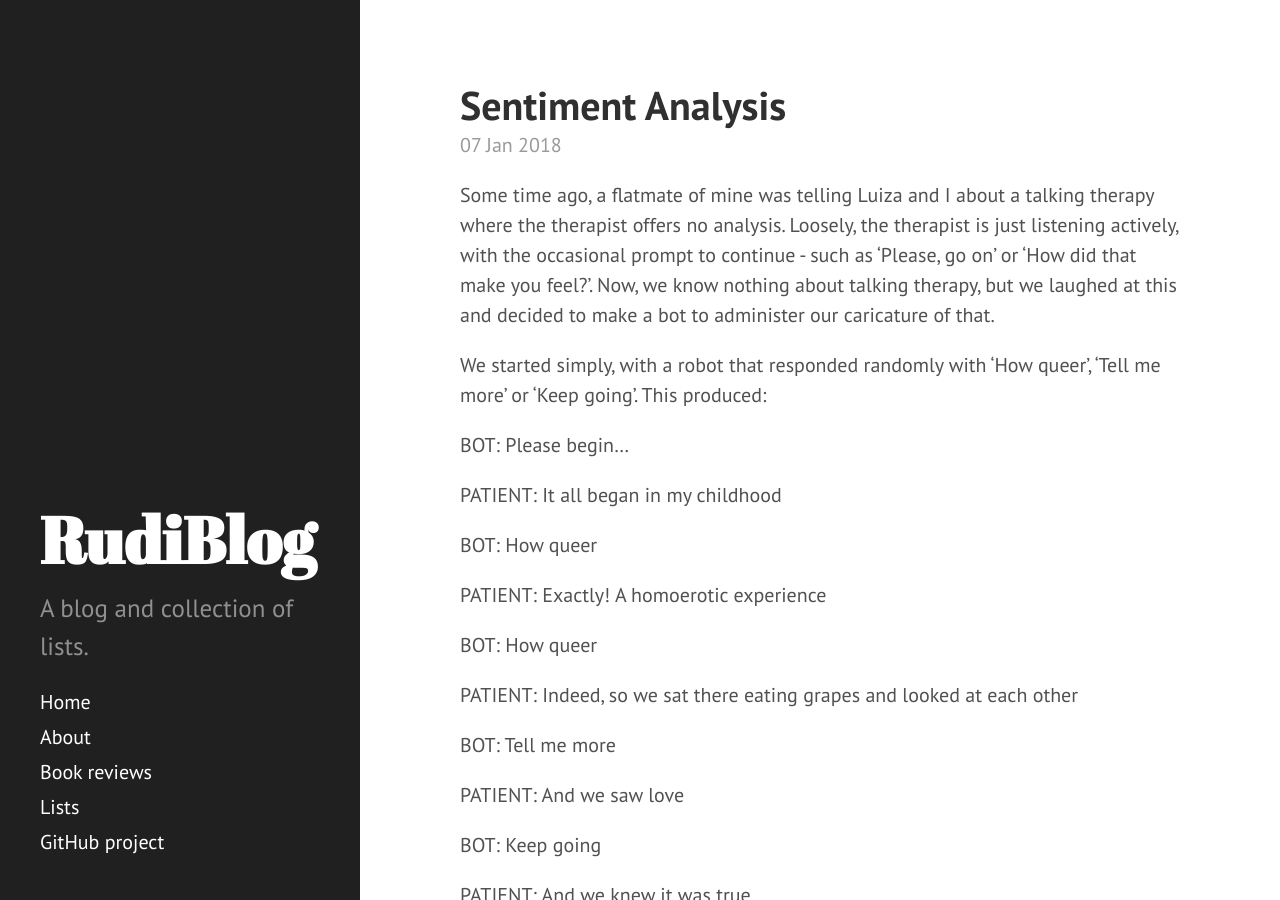
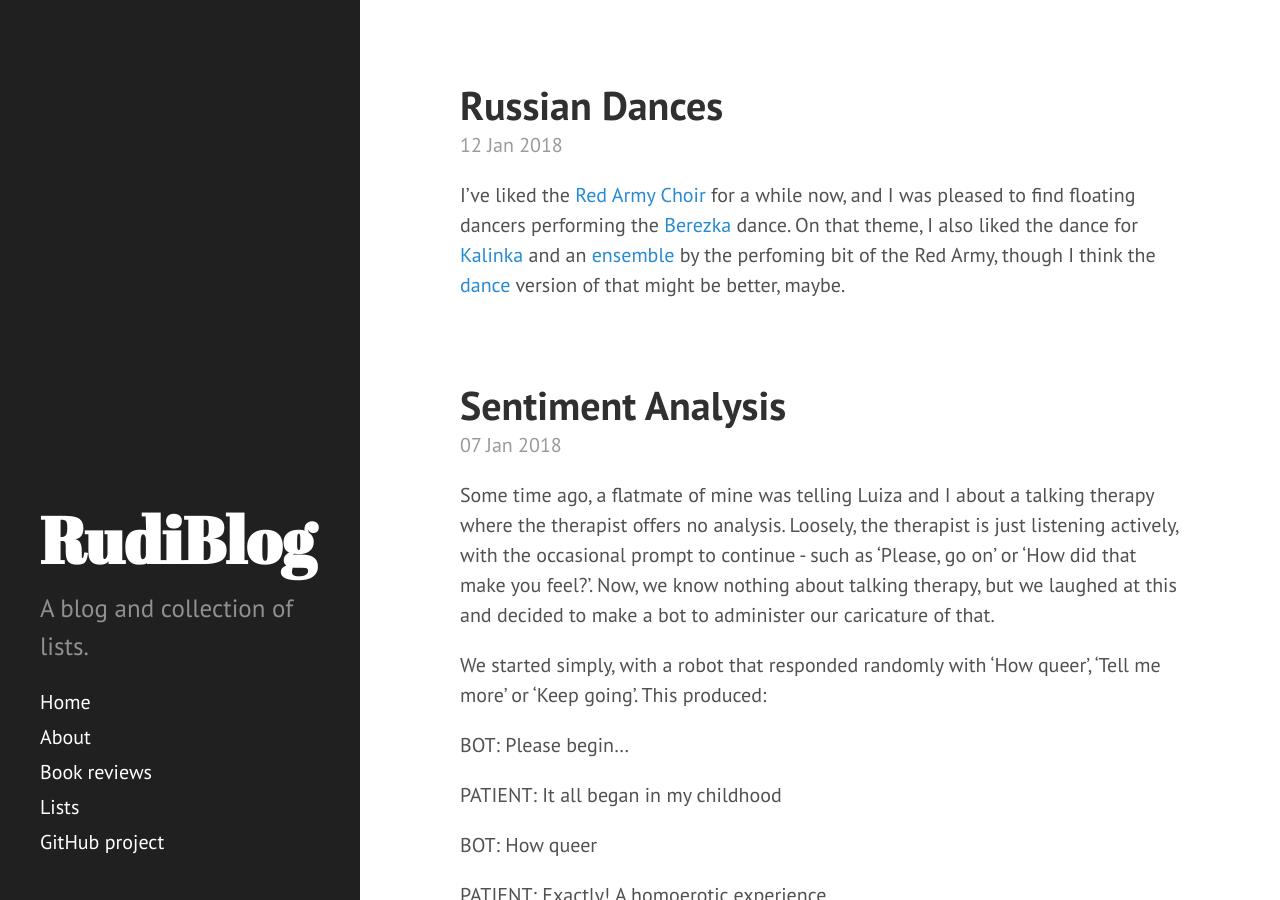
Before and after one commit to rm646/blag, a Jekyll site: the page built from index.html, in a window 1280 px wide and 900 px high. Built offline with Jekyll 4.4.1, drawn with Linux system fonts in a browser that asks for light colours; the list of posts is cut into pages by our own code.

Commit message:
changed url to remove /blag/, added russian dances post

```diff
--- a/_config.yml
+++ b/_config.yml
@@ -10,8 +10,8 @@ permalink:        pretty
 title:            RudiBlog
 tagline:          '6/10'
 description:      'A blog and collection of lists.'
-url:              https://rm646.github.io/blag/
-baseurl:          /blag/
+url:              https://rm646.github.io/
+baseurl:          /
 
 author:
   name:           'Ethel Buggine'
--- /dev/null
+++ b/_posts/2018-01-12-russian-dances.md
@@ -0,0 +1,6 @@
+---
+layout: post
+title: Russian Dances
+---
+
+I've liked the [Red Army Choir](https://www.youtube.com/watch?v=_L1Eh5iJBS4&t=54s) for a while now, and I was pleased to find floating dancers performing the [Berezka](https://www.youtube.com/watch?v=Sk_ga0Y_lnM) dance. On that theme, I also liked the dance for [Kalinka](https://www.youtube.com/watch?v=OANzLIuxhNo) and an [ensemble](https://www.youtube.com/watch?v=HVmnDZIHW3g) by the perfoming bit of the Red Army, though I think the [dance](https://www.youtube.com/watch?v=MtZTFMwxgNo) version of that might be better, maybe.
```
